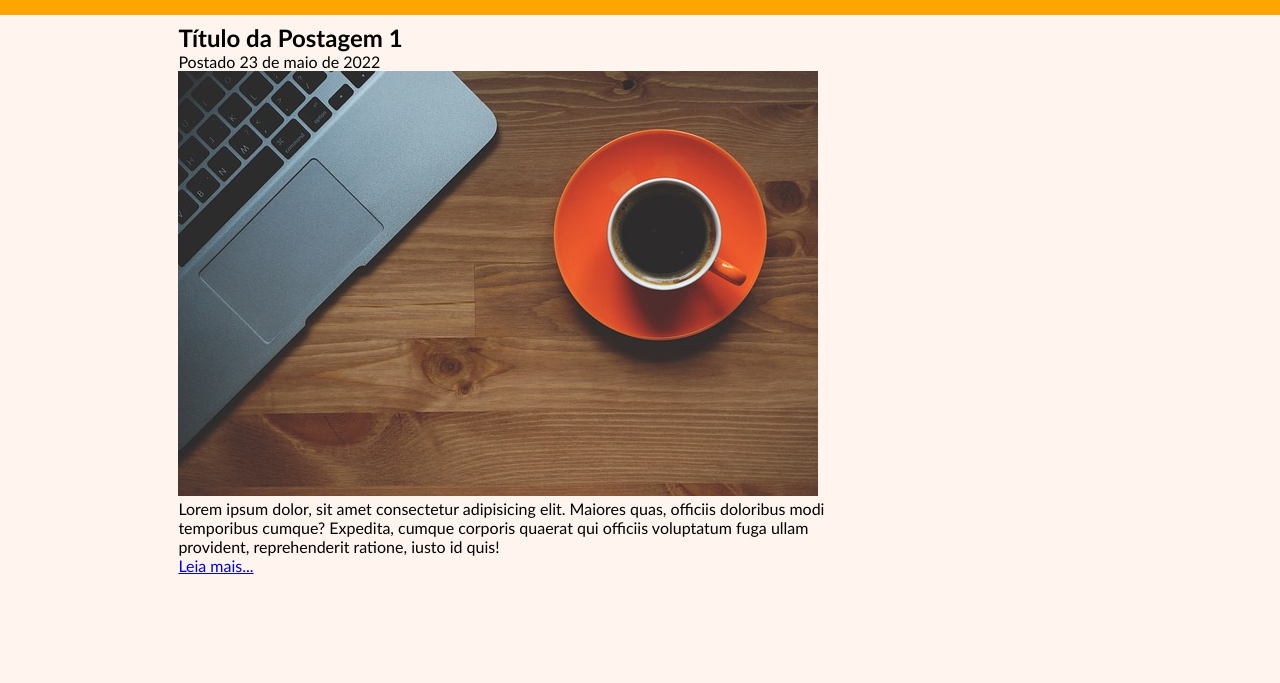
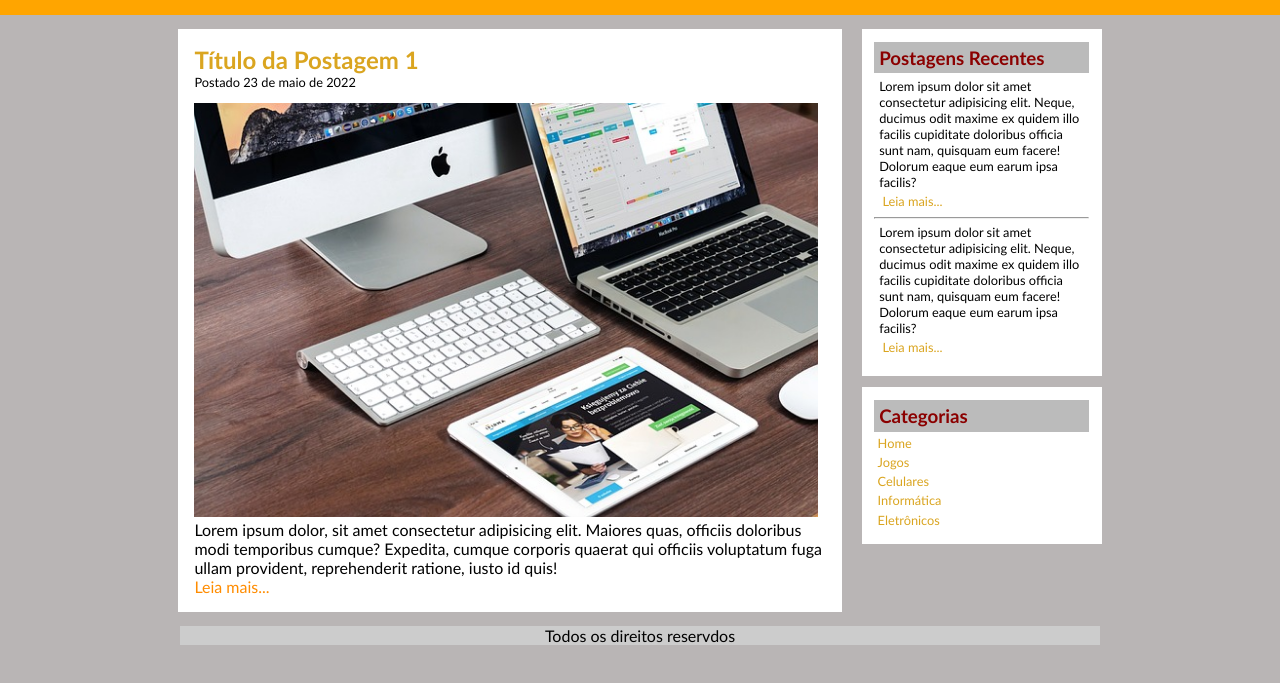
Before and after one commit to LarianySales/Projeto-Bisonho, a plain HTML site: page index.html in a window 1280 px wide. Shown: the part 117-800 px from the top of the page. Drawn offline with Linux system fonts and the light colour scheme.

Commit message:
Atualização

```diff
--- a/CSS/style.css
+++ b/CSS/style.css
@@ -6,7 +6,7 @@
 body{
     font-size: 1rem;
     font-family: 'Trebuchet MS', 'Lucida Sans Unicode', 'Lucida Grande', 'Lucida Sans', Arial, sans-serif;
-    background-color: seashell;
+    background-color: rgb(185, 181, 181);
 }
 #area-cabecalho{
     padding: 0.9rem;
@@ -36,10 +36,75 @@ body{
 }
 #area-principal{
     width: 57.7rem;
-    margin: 0.5rem auto;
+    margin: 0.9rem auto;
     display: flex;
     flex-wrap: wrap;
 }
-#area-postagens{
+#area-postagens {
     width: 41.5rem;
 }
+/*CAIXA DO MAIN- POSTAGEM DO BLOG*/
+#area-lateral{
+    width: 15rem;
+    margin-left: 1.2rem;
+}
+.postagem {
+    padding: 1rem;
+    background-color: #ffff;
+}
+.postagem-imagem{
+    width: 39rem;
+
+}
+.postagem-titulo{
+    color: goldenrod;
+}
+.postagem-data{
+    font-size: 0.8rem;
+    display: block;
+    padding-bottom: 0.8rem;
+}
+.postagem a{
+    text-decoration: none;
+}
+.postagem a:visited, .postagem a:link{
+    color: darkorange;
+}
+.postagem a:hover{
+    text-decoration:underline;
+}
+/*ASIDE-CONTEUDO LATERAL*/
+.conteudo-lateral{
+    padding: 0.8rem ;
+    margin-bottom: 0.7rem;
+    background-color: #ffff;
+}
+.conteudo-lateral-titulo{
+    color: darkred;
+    background-color: rgb(187, 187, 187);
+    padding: 0.3rem;
+}
+.texto-postagem-lateral{
+    font-size: 0.8rem;
+    padding: 0.3rem;
+}
+.conteudo-lateral a{
+    text-decoration: none;
+    display: block;
+    margin: 0.2rem;
+    font-size: 0.8rem;
+}
+.conteudo-lateral a:visited, .conteudo-lateral a:link{
+    color: goldenrod;
+}
+.conteudo-lateral a:hover{
+    text-decoration: underline;
+}
+footer{
+    width: 57.5rem;
+    margin: 9px auto;
+}
+ footer p{
+     text-align: center;
+     background-color: #ccc;
+ }
--- a/index.html
+++ b/index.html
@@ -27,18 +27,68 @@
    <!-- CAIXA DO MENU PRINCIPAL -->
    <main id="area-principal">
        <section id="area-postagens">
+           <!-- INÍCIO  DA SECTION -->
            <article class="postagem">
                <h2 class="postagem-titulo">Título da Postagem 1</h2>
                <span class="postagem-data">Postado 23 de maio de 2022</span>
-               <img src="./img/imagem1.jpg">
+               <img src="./img/imagem2.jpg" alt="" class="postagem-imagem">
                <P>
                    Lorem ipsum dolor, sit amet consectetur adipisicing elit. Maiores quas, officiis doloribus modi temporibus cumque? Expedita, cumque corporis quaerat qui officiis voluptatum fuga ullam provident, reprehenderit ratione, iusto id quis!
                </P>
 
                <a href="#">Leia mais...</a>
            </article>
+           <!-- INÍCIO DO ARTICLE- PARTE lateral-->
        </section>
+<!-- FIM DA SECTION -->
+
+        <!-- ASIDE-Parte lateral/ INÍCIO DO 1° ARTICLE-->
+        <aside id="area-lateral">
+            <article class="conteudo-lateral">
+                <!-- SUBTÍTULO CAICA LATERAL -->
+                <h3 class="conteudo-lateral-titulo">Postagens Recentes</h3>
+                <!-- PRIMEIRA CAIXA DO CONTEÚDO LATERAL -->
+                <div class="texto-postagem-lateral">
+                  <p>Lorem ipsum dolor sit amet consectetur adipisicing elit. Neque, ducimus odit maxime ex quidem illo facilis cupiditate doloribus officia sunt nam, quisquam eum facere! Dolorum eaque eum earum ipsa facilis?</p>
+                  <a href="#">Leia mais...</a>
+                </div>
+                <!-- LINHA HORIZONTAL -->
+                <hr>
+                <!-- SEGUNDA CAIXA DO CONTEÚDO LATERAL -->
+                <div class="texto-postagem-lateral">
+                    <p>Lorem ipsum dolor sit amet consectetur adipisicing elit. Neque, ducimus odit maxime ex quidem illo facilis cupiditate doloribus officia sunt nam, quisquam eum facere! Dolorum eaque eum earum ipsa facilis?</p>
+                    <a href="#">Leia mais...</a>
+                  </div>
+            </article>
+            <!-- FIM DO  1° ARTICLE -->
+
+            <!-- INÍCIO  DO  2° ARTICLE -->
+            <article class="conteudo-lateral">
+                 <h3 class="conteudo-lateral-titulo">Categorias</h3>
+                  <!-- TITULO ASIDE LINKS -->
+                 <nav class="navegacao-lateral">
+                     <!-- LINKS ASIDE -->
+                     <a href="index.html">Home</a>
+                     <a href="Jogos.html">Jogos</a>
+                     <a href="Celulares.html">Celulares</a>
+                     <a href="Informatica.html">Informática</a>
+                     <a href="Eletronicos.html">Eletrônicos</a>
+                 </nav>
+            </article>
+            <!-- FIM DO  2° ARTICLE -->
+        </aside>
+        <!-- FIM DO ASIDE - Parte Lateral -->
    </main>
+   <!-- fim do main -->
+
+   <!-- INÍCIO DO FOOTER -->
+   <footer>
+    <P>Todos os direitos reservdos</P>
+   </footer>
+   <!-- FIM DO FOOTER -->
+
     </nav>
 </body>
+<!-- FIM DO BODY -->
 </html>
+<!-- FIM DO HTML -->
```
Also changed, not shown: img/imagem2.jpg (added).
